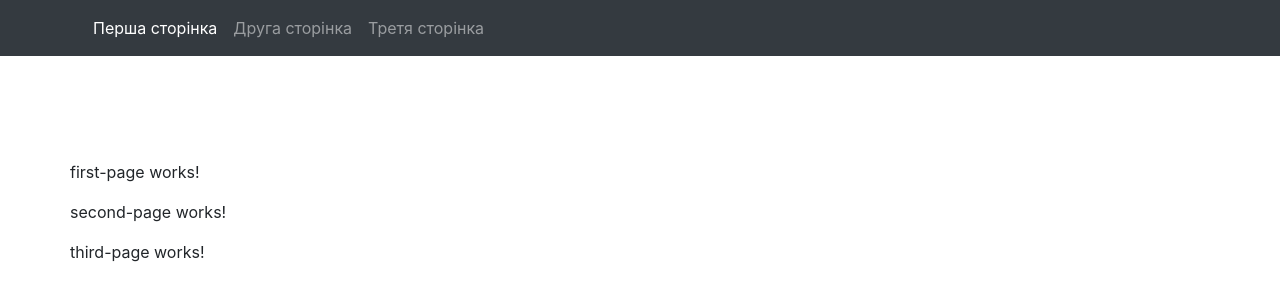
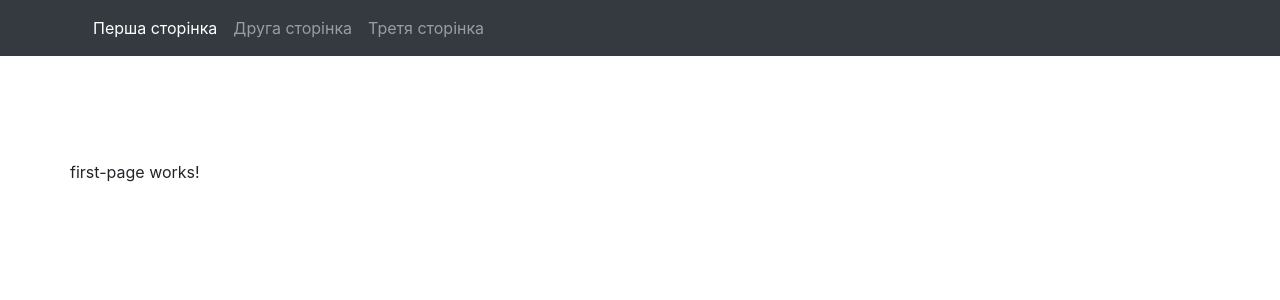
Before and after one commit to Roman-Liubinets/trainee-task, an Angular app: page / in a window 1280 px wide. Shown: the top 300 px of the page. Built offline with nearby package versions, Linux system fonts and the light colour scheme.

Commit message:
add router-outlet to check how works out Routes

```diff
--- a/src/app/app.component.html
+++ b/src/app/app.component.html
@@ -10,9 +10,10 @@
 <div class="container" style="margin-top:160px">
   <div class="row">
     <div class="col-xs-10">
-        <app-first-page></app-first-page>
+        <!-- <app-first-page></app-first-page>
         <app-second-page></app-second-page>
-        <app-third-page></app-third-page>
+        <app-third-page></app-third-page> -->
+        <router-outlet></router-outlet>
     </div>
   </div>
 </div>
--- a/src/app/app.module.ts
+++ b/src/app/app.module.ts
@@ -8,7 +8,7 @@ import { ThirdPageComponent } from './third-page/third-page.component';
 import { Routes, RouterModule } from '@angular/router';
 
 const appRoutes: Routes = [
-  { path: 'firstPage', component: FirstPageComponent },
+  { path: '', component: FirstPageComponent },
   { path: 'secondPage', component: SecondPageComponent },
   { path: 'thirdPage', component: ThirdPageComponent }
 ];
```
